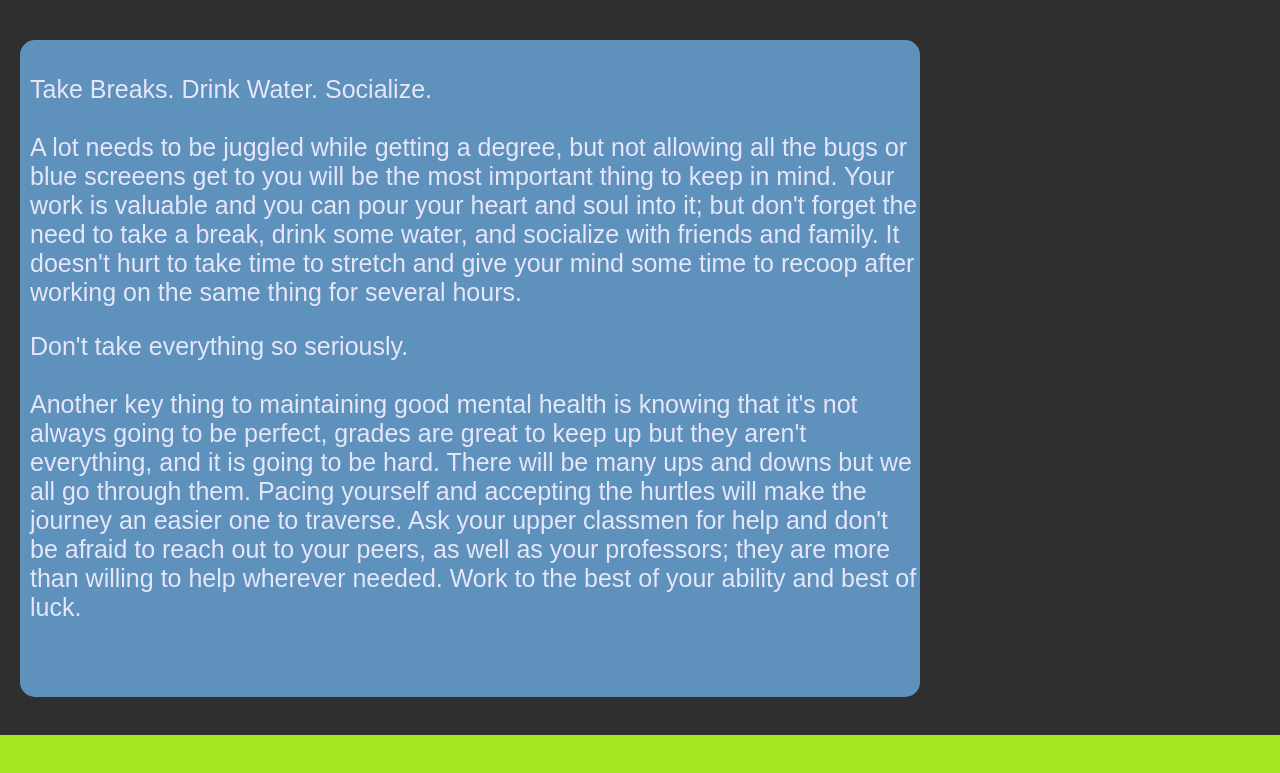
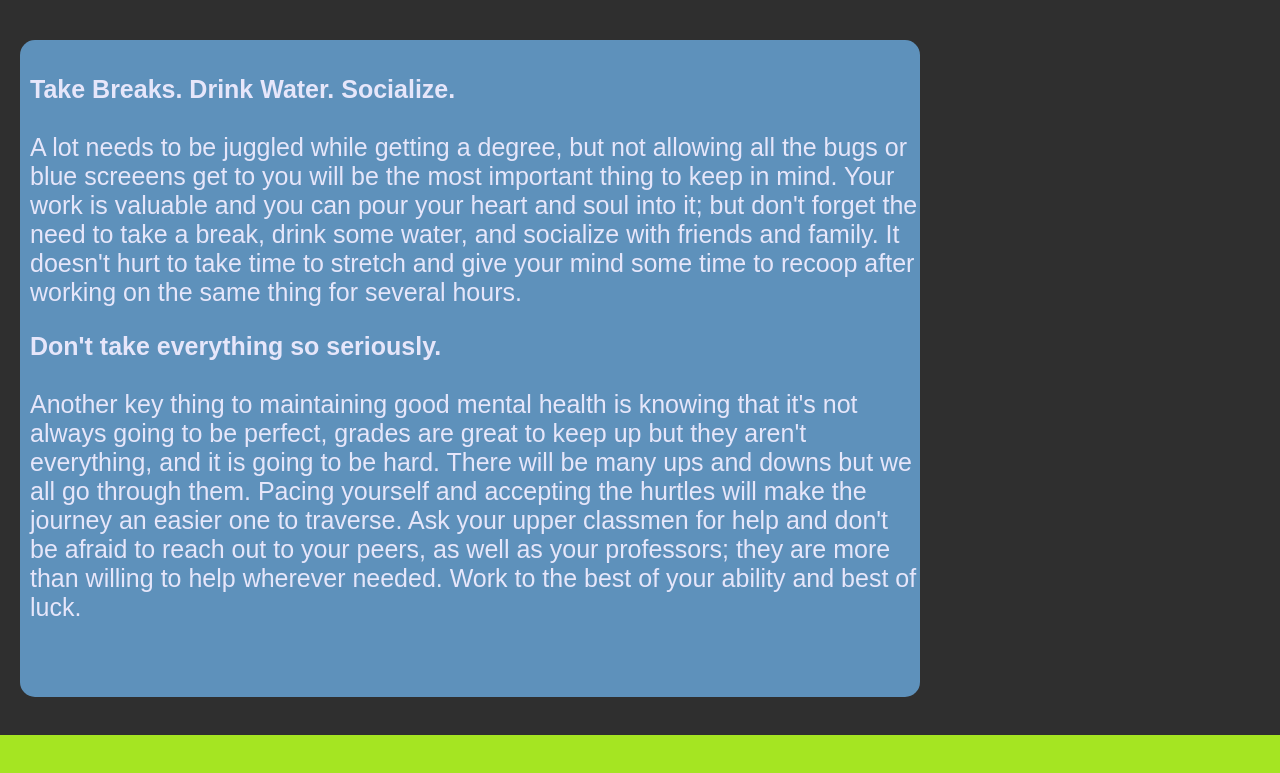
Before and after one commit to AndrewClubb/se-project1, a plain HTML site: page health.html in a window 1280 px wide. Shown: the part 1106-1879 px from the top of the page. Drawn offline with Linux system fonts and the light colour scheme.

Commit message:
Add bold to smaller p's

```diff
--- a/health.html
+++ b/health.html
@@ -21,7 +21,7 @@
         <h6>      </h6>
 
           <div class ="paragraph">
-          <p>Take Breaks. Drink Water. Socialize.
+          <p><b>Take Breaks. Drink Water. Socialize.</b>
             <br>
             <br>
             A lot needs to be juggled while getting a degree,
@@ -34,7 +34,7 @@
             some time to recoop after working on the same thing for
             several hours.
          </p>
-         <p>Don't take everything so seriously.
+         <p><b>Don't take everything so seriously.</b>
             <br>
             <br>
             Another key thing to maintaining good mental health is knowing
```
